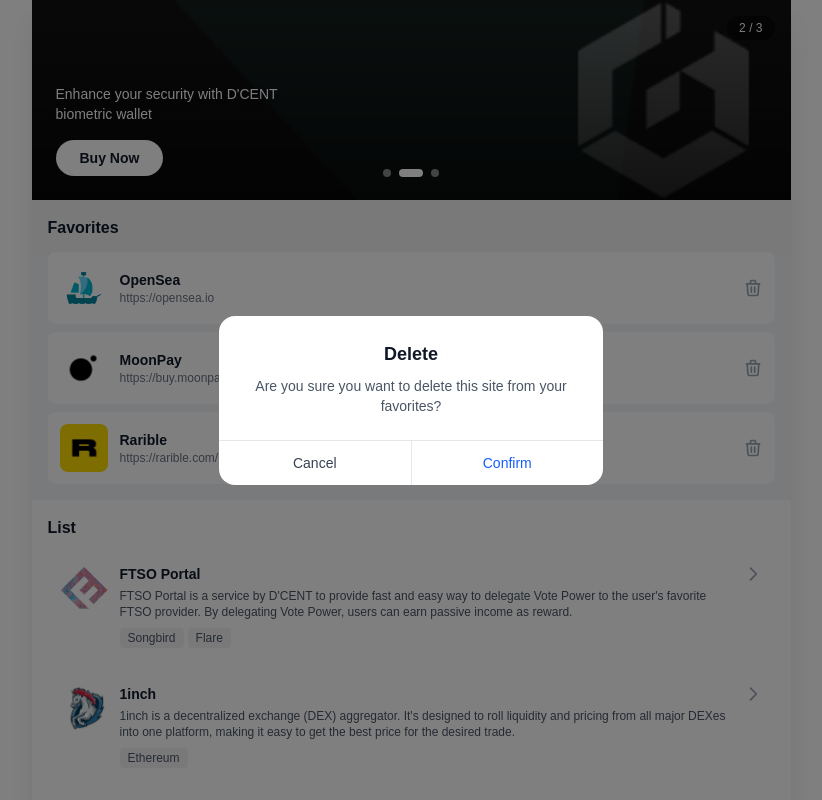
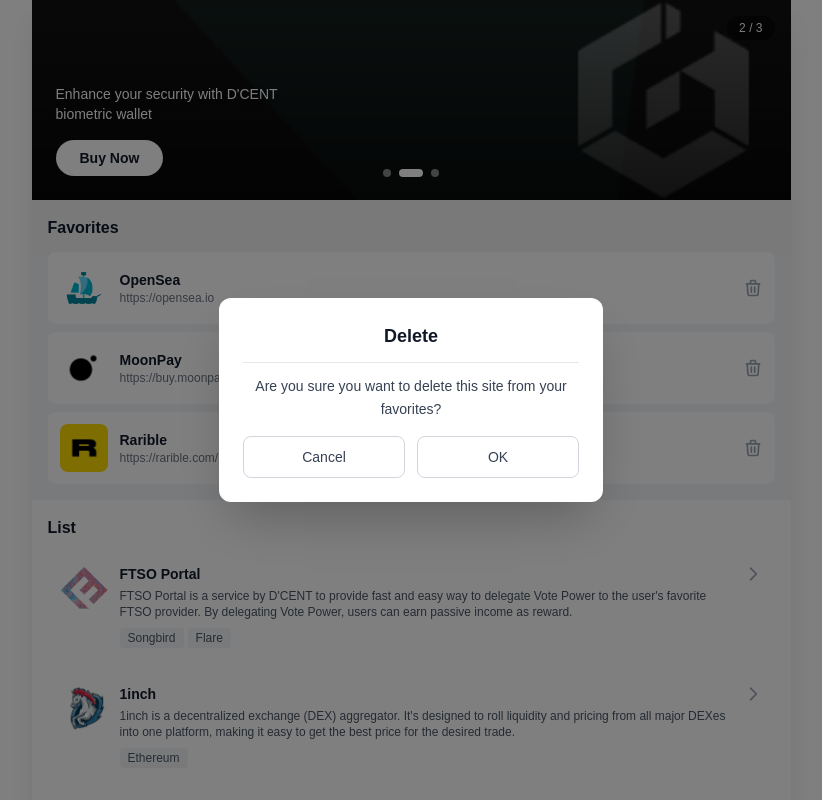
Before and after one commit to ShineJaRam/test-iotrust, a Next.js app: page /en in a window 1280 px wide. Both pictures are taken after a click on the button 981 px from the left and 288 px from the top of the page. Shown: the top 800 px of the page, without its empty margins (229-1051 px from the left). Built offline with nearby package versions, Linux system fonts and the light colour scheme.

Commit message:
feat: 즐겨찾기 삭제 모달 작업

```diff
--- a/app/[locale]/layout.tsx
+++ b/app/[locale]/layout.tsx
@@ -2,6 +2,7 @@
 import { getMessages } from "next-intl/server";
 import { notFound } from "next/navigation";
 import { routing } from "@/src/i18n/routing";
+import { Modal } from "@/src/components/Modal";
 import "../globals.css";
 
 export default async function RootLayout({
@@ -26,6 +27,7 @@
           <div className="min-h-screen max-w-[759px] mx-auto bg-white shadow-xl">
             {children}
           </div>
+          <Modal />
         </NextIntlClientProvider>
       </body>
     </html>
--- a/package.json
+++ b/package.json
@@ -14,7 +14,8 @@
     "react": "19.2.0",
     "react-device-detect": "^2.2.3",
     "react-dom": "19.2.0",
-    "swiper": "^12.0.3"
+    "swiper": "^12.0.3",
+    "zustand": "^5.0.8"
   },
   "devDependencies": {
     "@tailwindcss/postcss": "^4",
--- a/src/components/Favorites.tsx
+++ b/src/components/Favorites.tsx
@@ -4,15 +4,21 @@
 import { useTranslations } from "next-intl";
 import Image from "next/image";
 import { FAVORITES_DATA } from "@/src/data/favorites";
+import { useModalStore } from "@/src/store/modalStore";
 
 export const Favorites = () => {
   const t = useTranslations();
   const [favorites, setFavorites] = useState(FAVORITES_DATA);
-  const [deleteId, setDeleteId] = useState<number | null>(null);
+  const openModal = useModalStore((state) => state.openModal);
 
-  const handleDelete = (id: number) => {
-    setFavorites(favorites.filter((fav) => fav.id !== id));
-    setDeleteId(null);
+  const handleDeleteClick = (id: number) => {
+    openModal(
+      t("dapp_favorite_delete"),
+      t("dapp_favorite_delete_confirm"),
+      () => {
+        setFavorites(favorites.filter((fav) => fav.id !== id));
+      }
+    );
   };
 
   if (favorites.length === 0) {
@@ -54,7 +60,7 @@
             </a>
 
             <button
-              onClick={() => setDeleteId(favorite.id)}
+              onClick={() => handleDeleteClick(favorite.id)}
               className="shrink-0 text-gray-400 hover:text-gray-600 transition-colors"
               aria-label={t("dapp_favorite_delete")}
             >
@@ -75,35 +81,6 @@
           </div>
         ))}
       </div>
-
-      {deleteId && (
-        <div className="fixed inset-0 bg-black/50 flex items-center justify-center z-50 p-4">
-          <div className="bg-white rounded-2xl max-w-sm w-full overflow-hidden">
-            <div className="p-6 text-center">
-              <h3 className="text-lg font-semibold text-gray-900 mb-2">
-                {t("dapp_favorite_delete")}
-              </h3>
-              <p className="text-sm text-gray-600">
-                {t("dapp_favorite_delete_confirm")}
-              </p>
-            </div>
-            <div className="flex border-t border-gray-200">
-              <button
-                onClick={() => setDeleteId(null)}
-                className="flex-1 py-3 text-sm font-medium text-gray-700 hover:bg-gray-50 transition-colors"
-              >
-                {t("button_cancel")}
-              </button>
-              <button
-                onClick={() => handleDelete(deleteId)}
-                className="flex-1 py-3 text-sm font-medium text-blue-600 hover:bg-gray-50 transition-colors border-l border-gray-200"
-              >
-                {t("button_confirm")}
-              </button>
-            </div>
-          </div>
-        </div>
-      )}
     </section>
   );
 };
--- /dev/null
+++ b/src/components/Modal.tsx
@@ -0,0 +1,44 @@
+"use client";
+
+import { useTranslations } from "next-intl";
+import { useModalStore } from "@/src/store/modalStore";
+
+export const Modal = () => {
+  const t = useTranslations();
+  const { isOpen, title, message, onConfirm, closeModal } = useModalStore();
+
+  if (!isOpen) return null;
+
+  const handleConfirm = () => {
+    if (onConfirm) {
+      onConfirm();
+    }
+    closeModal();
+  };
+
+  return (
+    <div className="fixed inset-0 bg-black/50 flex items-center justify-center z-50 p-4">
+      <div className="bg-white rounded-xl max-w-sm w-full overflow-hidden shadow-2xl">
+        <div className="px-6 pt-6 pb-4 text-center">
+          <h3 className="text-lg font-bold text-gray-900 mb-3">{title}</h3>
+          <div className="w-full h-px bg-gray-200 mb-3" />
+          <p className="text-sm text-gray-700 leading-relaxed">{message}</p>
+        </div>
+        <div className="flex gap-3 px-6 pb-6">
+          <button
+            onClick={closeModal}
+            className="flex-1 py-2.5 text-sm font-medium text-gray-700 bg-white border border-gray-300 rounded-lg hover:bg-gray-50 transition-colors"
+          >
+            {t("button_cancel")}
+          </button>
+          <button
+            onClick={handleConfirm}
+            className="flex-1 py-2.5 text-sm font-medium text-gray-700 bg-white border border-gray-300 rounded-lg hover:bg-gray-50 transition-colors"
+          >
+            OK
+          </button>
+        </div>
+      </div>
+    </div>
+  );
+};
--- /dev/null
+++ b/src/store/modalStore.ts
@@ -0,0 +1,21 @@
+import { create } from "zustand";
+
+interface ModalState {
+  isOpen: boolean;
+  title: string;
+  message: string;
+  onConfirm: (() => void) | null;
+  openModal: (title: string, message: string, onConfirm: () => void) => void;
+  closeModal: () => void;
+}
+
+export const useModalStore = create<ModalState>((set) => ({
+  isOpen: false,
+  title: "",
+  message: "",
+  onConfirm: null,
+  openModal: (title, message, onConfirm) =>
+    set({ isOpen: true, title, message, onConfirm }),
+  closeModal: () =>
+    set({ isOpen: false, title: "", message: "", onConfirm: null }),
+}));
```
Also changed, not shown: 1 other file (tests, documents, lock files or other folders).
